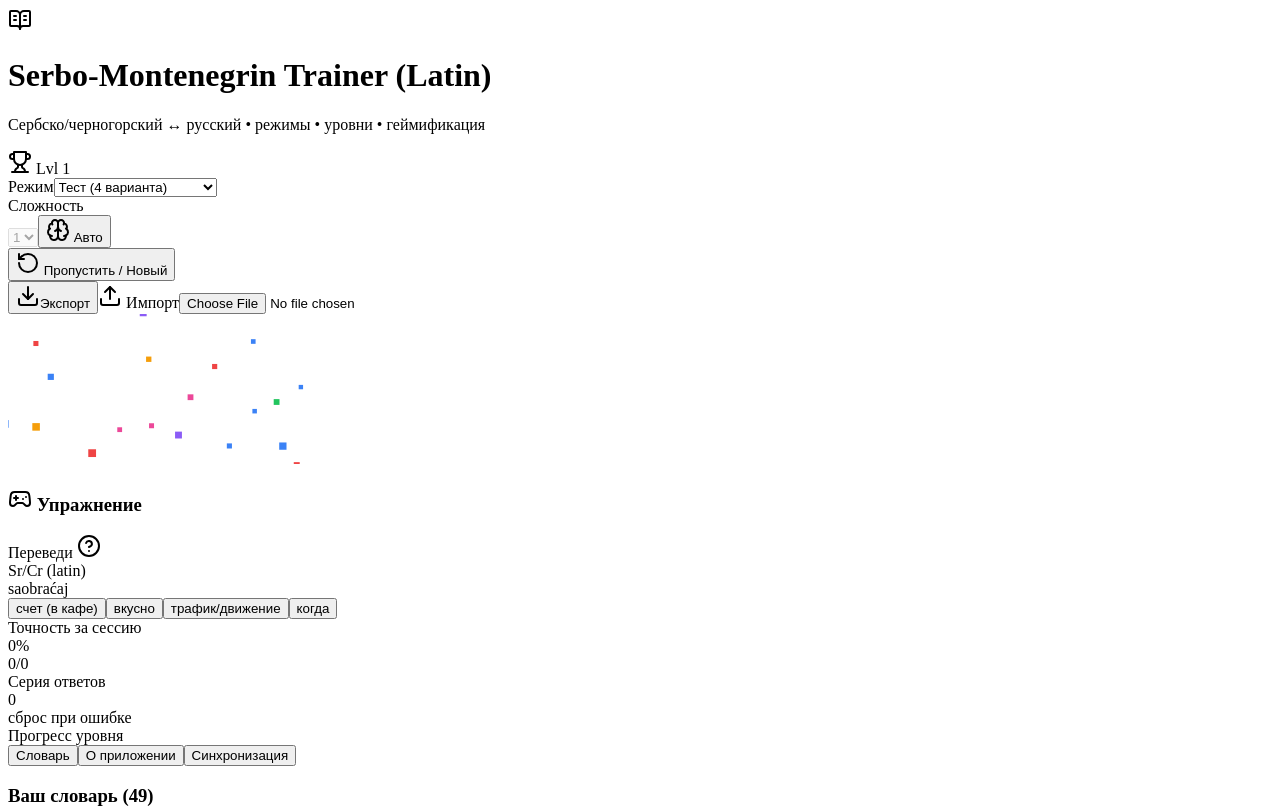
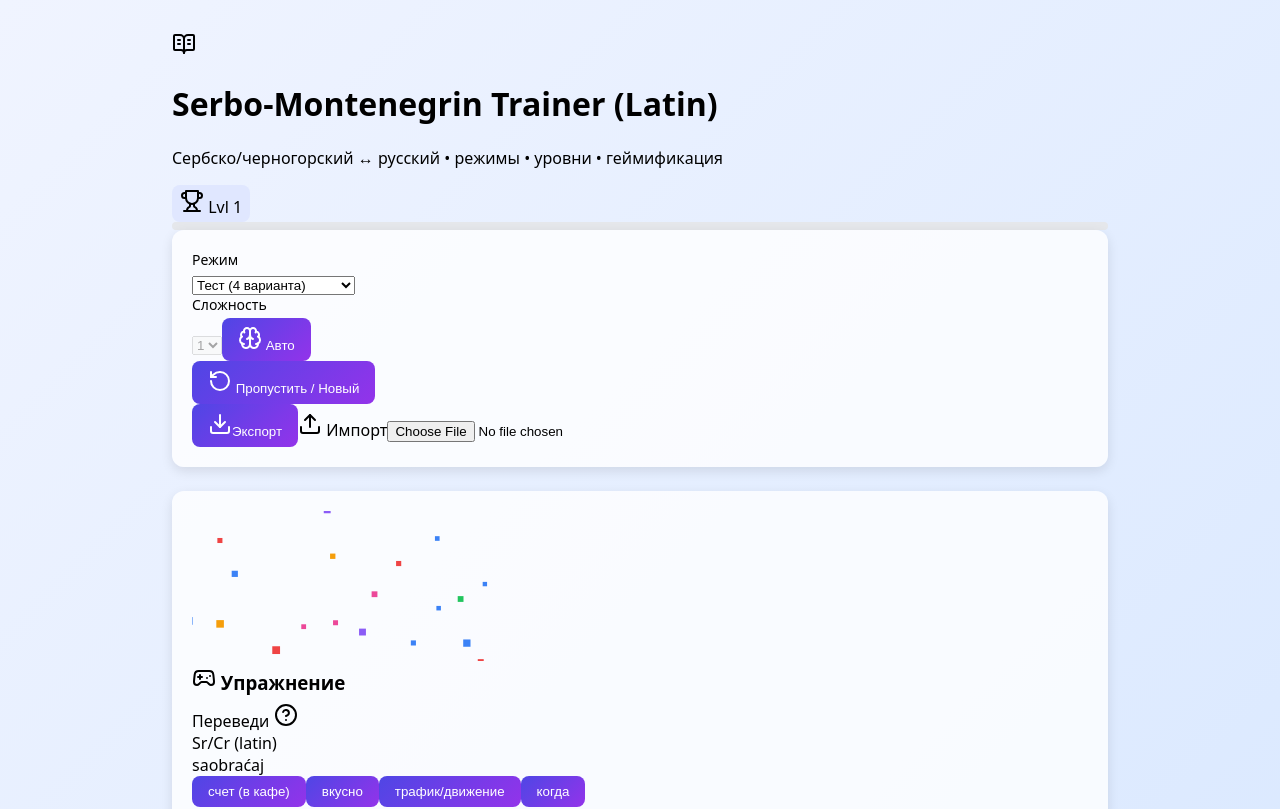
Before and after one commit to ikotelnikov/SRB-MNE--RU-Trainee, a React (Vite) app: page / in a window 1280 px wide. Shown: the top 809 px of the page. Built offline with nearby package versions, Linux system fonts and the light colour scheme.

Commit message:
style: modernize ui and hide sections

```diff
--- a/src/App.tsx
+++ b/src/App.tsx
@@ -194,9 +194,8 @@ export default function App() {
   }
 
   return (
-    <div className="min-h-screen w-full bg-gradient-to-b from-white to-sky-50 p-4 md:p-8">
-      <div className="mx-auto max-w-5xl">
-        {/* Header */}
+    <div className="app-container">
+      {/* Header */}
         <div className="mb-6 flex flex-wrap items-center justify-between gap-4">
           <div className="flex items-center gap-3">
             <motion.div initial={{ rotate: -10, scale: 0.9 }} animate={{ rotate: 0, scale: 1 }} transition={{ type: "spring", stiffness: 200 }} className="rounded-2xl bg-sky-600 p-3 text-white shadow">
@@ -371,7 +370,7 @@ export default function App() {
         </Card>
 
         {/* Dictionary & Import */}
-        <Tabs defaultValue="dict" className="mt-8">
+        <Tabs defaultValue="" className="mt-8">
           <TabsList>
             <TabsTrigger value="dict">Словарь</TabsTrigger>
             <TabsTrigger value="about">О приложении</TabsTrigger>
@@ -438,7 +437,6 @@ export default function App() {
         </Tabs>
 
         <footer className="mt-10 pb-8 text-center text-xs text-slate-500">Made for fast daily drills • 🇲🇪🇷🇸 Latinica</footer>
-      </div>
     </div>
   );
 }
--- a/src/components/ui/badge.tsx
+++ b/src/components/ui/badge.tsx
@@ -4,6 +4,10 @@ export interface BadgeProps extends React.HTMLAttributes<HTMLSpanElement> {
   variant?: string;
 }
 
-export function Badge({ children, ...props }: BadgeProps) {
-  return <span {...props}>{children}</span>;
+export function Badge({ children, className = "", ...props }: BadgeProps) {
+  return (
+    <span className={`badge ${className}`.trim()} {...props}>
+      {children}
+    </span>
+  );
 }
--- a/src/components/ui/button.tsx
+++ b/src/components/ui/button.tsx
@@ -5,6 +5,13 @@ export interface ButtonProps extends React.ButtonHTMLAttributes<HTMLButtonElemen
   size?: string;
 }
 
-export function Button({ children, ...props }: ButtonProps) {
-  return <button {...props}>{children}</button>;
+export function Button({ children, className = "", ...props }: ButtonProps) {
+  return (
+    <button
+      className={`btn ${className}`.trim()}
+      {...props}
+    >
+      {children}
+    </button>
+  );
 }
--- a/src/components/ui/card.tsx
+++ b/src/components/ui/card.tsx
@@ -1,17 +1,33 @@
 import React from "react";
 
-export function Card({ children, ...props }: React.HTMLAttributes<HTMLDivElement>) {
-  return <div {...props}>{children}</div>;
+export function Card({ children, className = "", ...props }: React.HTMLAttributes<HTMLDivElement>) {
+  return (
+    <div className={`card ${className}`.trim()} {...props}>
+      {children}
+    </div>
+  );
 }
 
-export function CardHeader({ children, ...props }: React.HTMLAttributes<HTMLDivElement>) {
-  return <div {...props}>{children}</div>;
+export function CardHeader({ children, className = "", ...props }: React.HTMLAttributes<HTMLDivElement>) {
+  return (
+    <div className={`card-header ${className}`.trim()} {...props}>
+      {children}
+    </div>
+  );
 }
 
-export function CardTitle({ children, ...props }: React.HTMLAttributes<HTMLHeadingElement>) {
-  return <h3 {...props}>{children}</h3>;
+export function CardTitle({ children, className = "", ...props }: React.HTMLAttributes<HTMLHeadingElement>) {
+  return (
+    <h3 className={`card-title ${className}`.trim()} {...props}>
+      {children}
+    </h3>
+  );
 }
 
-export function CardContent({ children, ...props }: React.HTMLAttributes<HTMLDivElement>) {
-  return <div {...props}>{children}</div>;
+export function CardContent({ children, className = "", ...props }: React.HTMLAttributes<HTMLDivElement>) {
+  return (
+    <div className={`card-content ${className}`.trim()} {...props}>
+      {children}
+    </div>
+  );
 }
--- a/src/components/ui/input.tsx
+++ b/src/components/ui/input.tsx
@@ -2,8 +2,10 @@ import React from "react";
 
 export type InputProps = React.InputHTMLAttributes<HTMLInputElement>;
 
-export const Input = React.forwardRef<HTMLInputElement, InputProps>((props, ref) => {
-  return <input ref={ref} {...props} />;
-});
+export const Input = React.forwardRef<HTMLInputElement, InputProps>(
+  ({ className = "", ...props }, ref) => {
+    return <input ref={ref} className={`input ${className}`.trim()} {...props} />;
+  }
+);
 
 Input.displayName = "Input";
--- a/src/components/ui/label.tsx
+++ b/src/components/ui/label.tsx
@@ -2,6 +2,10 @@ import React from "react";
 
 export interface LabelProps extends React.LabelHTMLAttributes<HTMLLabelElement> {}
 
-export function Label({ children, ...props }: LabelProps) {
-  return <label {...props}>{children}</label>;
+export function Label({ children, className = "", ...props }: LabelProps) {
+  return (
+    <label className={`label ${className}`.trim()} {...props}>
+      {children}
+    </label>
+  );
 }
--- a/src/components/ui/progress.tsx
+++ b/src/components/ui/progress.tsx
@@ -2,8 +2,8 @@ import React from "react";
 
 export function Progress({ value = 0 }: { value?: number }) {
   return (
-    <div className="w-full bg-gray-200 rounded">
-      <div className="bg-blue-500 h-2 rounded" style={{ width: `${value}%` }} />
+    <div className="progress">
+      <div className="progress-bar" style={{ width: `${value}%` }} />
     </div>
   );
 }
--- a/src/components/ui/tabs.tsx
+++ b/src/components/ui/tabs.tsx
@@ -12,15 +12,25 @@ export function Tabs({ defaultValue, children }: { defaultValue: string; childre
   return <TabsContext.Provider value={{ value, setValue }}>{children}</TabsContext.Provider>;
 }
 
-export function TabsList({ children, ...props }: React.HTMLAttributes<HTMLDivElement>) {
-  return <div {...props}>{children}</div>;
+export function TabsList({ children, className = "", ...props }: React.HTMLAttributes<HTMLDivElement>) {
+  return (
+    <div className={`tabs-list ${className}`.trim()} {...props}>
+      {children}
+    </div>
+  );
 }
 
 export function TabsTrigger({ value, children, ...props }: { value: string; children: React.ReactNode } & React.ButtonHTMLAttributes<HTMLButtonElement>) {
   const ctx = useContext(TabsContext);
   if (!ctx) return null;
+  const { value: current, setValue } = ctx;
+  const active = current === value;
   return (
-    <button onClick={() => ctx.setValue(value)} {...props}>
+    <button
+      className={`tab-trigger ${active ? "active" : ""} ${props.className || ""}`.trim()}
+      onClick={() => setValue(value)}
+      {...props}
+    >
       {children}
     </button>
   );
@@ -29,5 +39,9 @@ export function TabsTrigger({ value, children, ...props }: { value: string; chil
 export function TabsContent({ value, children, ...props }: { value: string; children: React.ReactNode } & React.HTMLAttributes<HTMLDivElement>) {
   const ctx = useContext(TabsContext);
   if (!ctx || ctx.value !== value) return null;
-  return <div {...props}>{children}</div>;
+  return (
+    <div className={`tab-content ${props.className || ""}`.trim()} {...props}>
+      {children}
+    </div>
+  );
 }
--- a/src/main.tsx
+++ b/src/main.tsx
@@ -1,6 +1,7 @@
 import React from "react";
 import ReactDOM from "react-dom/client";
 import App from "./App";
+import "./styles.css";
 
 ReactDOM.createRoot(document.getElementById("root")!).render(
   <React.StrictMode>
--- /dev/null
+++ b/src/styles.css
@@ -0,0 +1,88 @@
+* {
+  box-sizing: border-box;
+}
+body {
+  margin: 0;
+  font-family: system-ui, sans-serif;
+  background: linear-gradient(135deg, #f0f4ff, #d9e8ff);
+  min-height: 100vh;
+}
+.app-container {
+  max-width: 1000px;
+  margin: 0 auto;
+  padding: 2rem;
+}
+.card {
+  background: rgba(255, 255, 255, 0.8);
+  border-radius: 12px;
+  padding: 1.25rem;
+  margin-bottom: 1.5rem;
+  box-shadow: 0 4px 12px rgba(0, 0, 0, 0.1);
+}
+.card-header {
+  margin-bottom: 0.5rem;
+}
+.card-title {
+  margin: 0 0 0.5rem;
+}
+.btn {
+  background: linear-gradient(135deg, #4f46e5, #9333ea);
+  color: #fff;
+  border: none;
+  border-radius: 8px;
+  padding: 0.5rem 1rem;
+  cursor: pointer;
+  transition: opacity 0.2s;
+}
+.btn:hover {
+  opacity: 0.9;
+}
+.input {
+  padding: 0.5rem 0.75rem;
+  border: 1px solid #d1d5db;
+  border-radius: 8px;
+  width: 100%;
+  font-size: 1rem;
+}
+.label {
+  font-size: 0.875rem;
+  margin-bottom: 0.25rem;
+  display: block;
+}
+.badge {
+  display: inline-block;
+  padding: 0.25rem 0.5rem;
+  border-radius: 8px;
+  background: #e0e7ff;
+}
+.tabs-list {
+  display: flex;
+  gap: 0.5rem;
+  margin-top: 2rem;
+}
+.tab-trigger {
+  padding: 0.5rem 0.75rem;
+  border: none;
+  border-radius: 8px;
+  background: #e5e7eb;
+  cursor: pointer;
+  transition: background 0.2s;
+}
+.tab-trigger.active {
+  background: linear-gradient(135deg, #4f46e5, #9333ea);
+  color: #fff;
+}
+.tab-content {
+  margin-top: 1rem;
+}
+.progress {
+  width: 100%;
+  background: #e5e7eb;
+  border-radius: 4px;
+  overflow: hidden;
+  height: 8px;
+}
+.progress-bar {
+  background: linear-gradient(135deg, #4f46e5, #9333ea);
+  height: 100%;
+}
```
Also changed, not shown: 1 other file (tests, documents, lock files or other folders).
